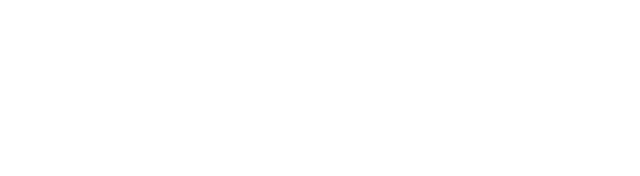
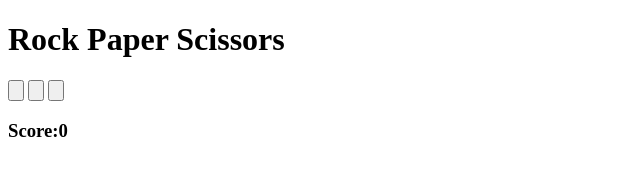
Before and after one commit to MisharyD/RPC, a plain HTML site: page index.html in a window 1280 px wide. Shown: the whole page, without its empty margins (0-640 px from the left). Drawn offline with Linux system fonts and the light colour scheme.

Commit message:
add main structure of html

```diff
--- a/index.html
+++ b/index.html
@@ -3,10 +3,20 @@
 <head>
     <meta charset="UTF-8">
     <meta name="viewport" content="width=device-width, initial-scale=1.0">
-    <title>Rocks Papers Scissors</title>
-    <script src = "script.js"></script>
+    <title>Rock Paper Scissors</title>
 </head>
 <body>
-
+    <h1>Rock Paper Scissors</h1>
+    <div class = "body">
+        <div class = "container">
+            <h3 class = "result"></h3>
+            <div class = "button-container"></div>
+                <button class = "rock"> <img> </button>
+                <button class = "paper"> <img> </button>
+                <button class = "scissor"> <img> </button>
+            </div>
+           <h3 class = "score"> Score:0</h3>
+    </div>
+    <script src = "script.js"></script>
 </body>
 </html>
```
